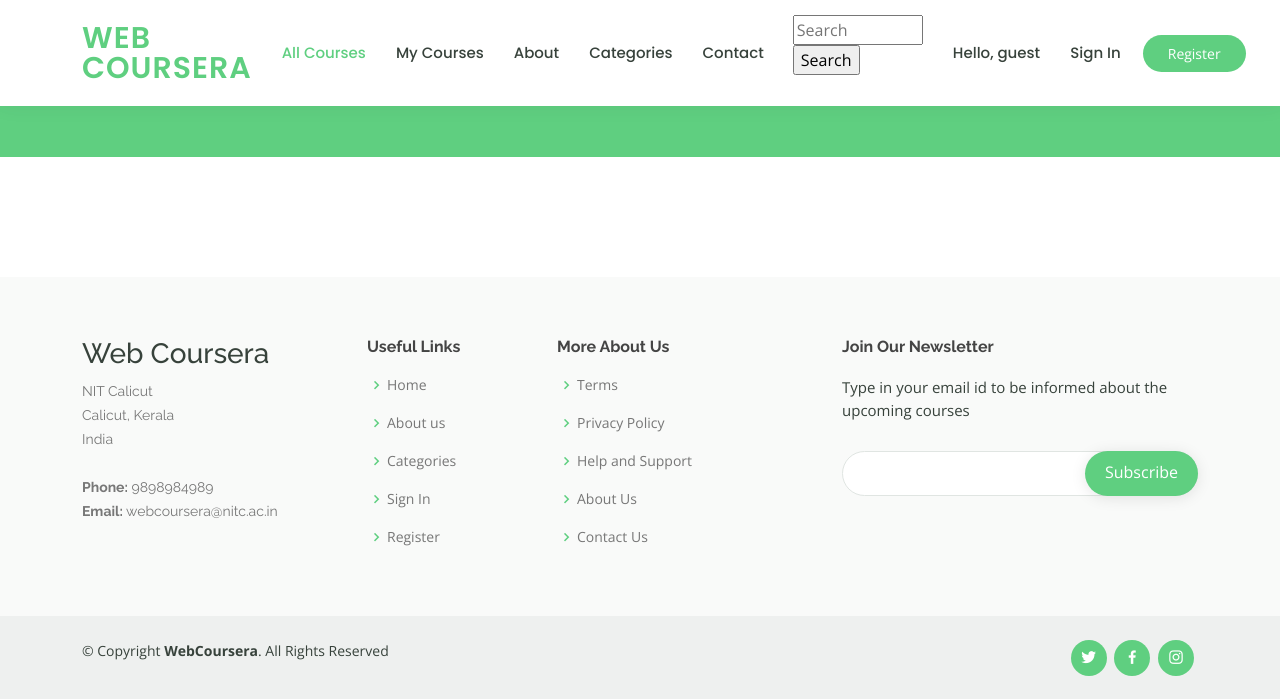
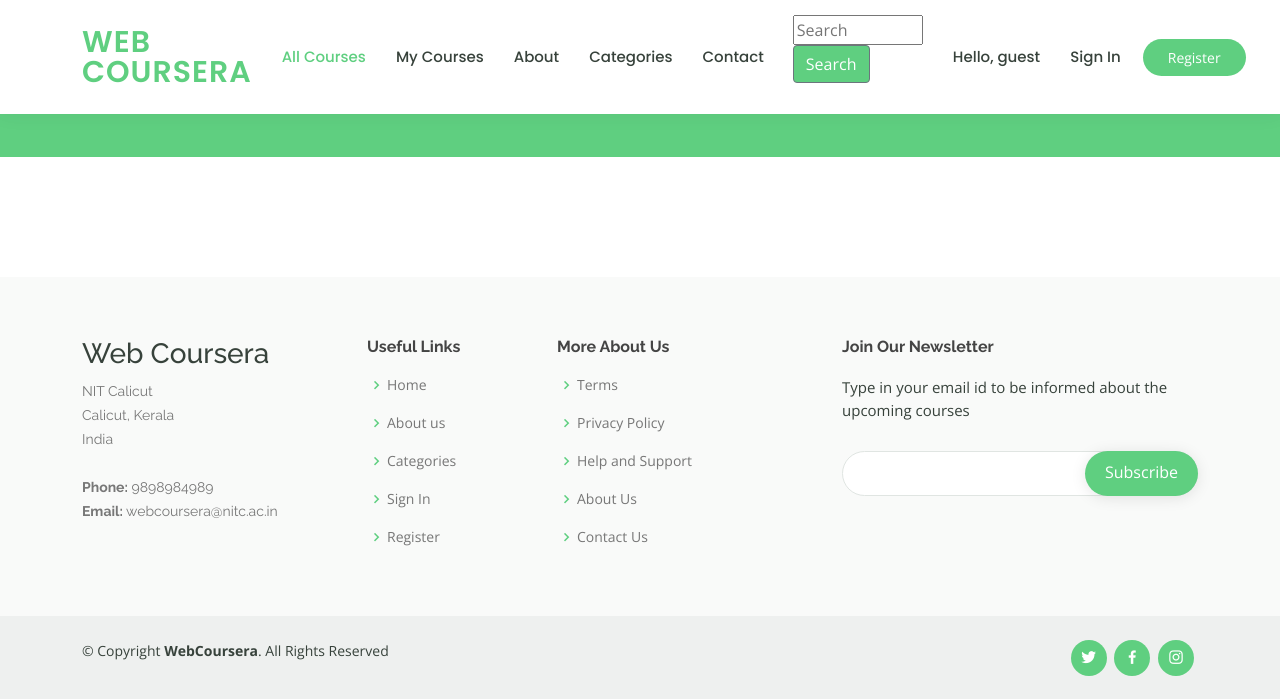
Before and after one commit to amalfrancisu/webp-project1, a PHP site: page /Main/search.php in a window 1280 px wide. Shown: the top 699 px of the page. Run offline with PHP 8.4, Linux system fonts and the light colour scheme; the visitor is signed in with stand-in values (Sample User, id 1); data that the repository does not hold is empty.

Commit message:
Update search.php

```diff
--- a/search.php
+++ b/search.php
@@ -82,10 +82,10 @@
                     <li><a href="contact.php">Contact</a></li>
                     <li>&nbsp;&nbsp;&nbsp;&nbsp;&nbsp;&nbsp;&nbsp;</li>
 
-                    <form action="search.php" method="post">
-                        <li><input type="text" name="search" placeholder="Search"></li>
-                        <li><input type="submit" name="submit" value="Search"></li>
-                    </form>
+                    <form action="search.php" class="form-inline" method="post">
+            <input type="text" name="search" placeholder="Search">
+            <input type="submit" class="btn btn-secondary" style="background-color: #5fcf80; margin-top: 0px;" name="submit" value="Search">
+          </form>
                     <li><a href="">Hello,
                             <?php echo $_SESSION['email'] ?>
                         </a></li>
```
